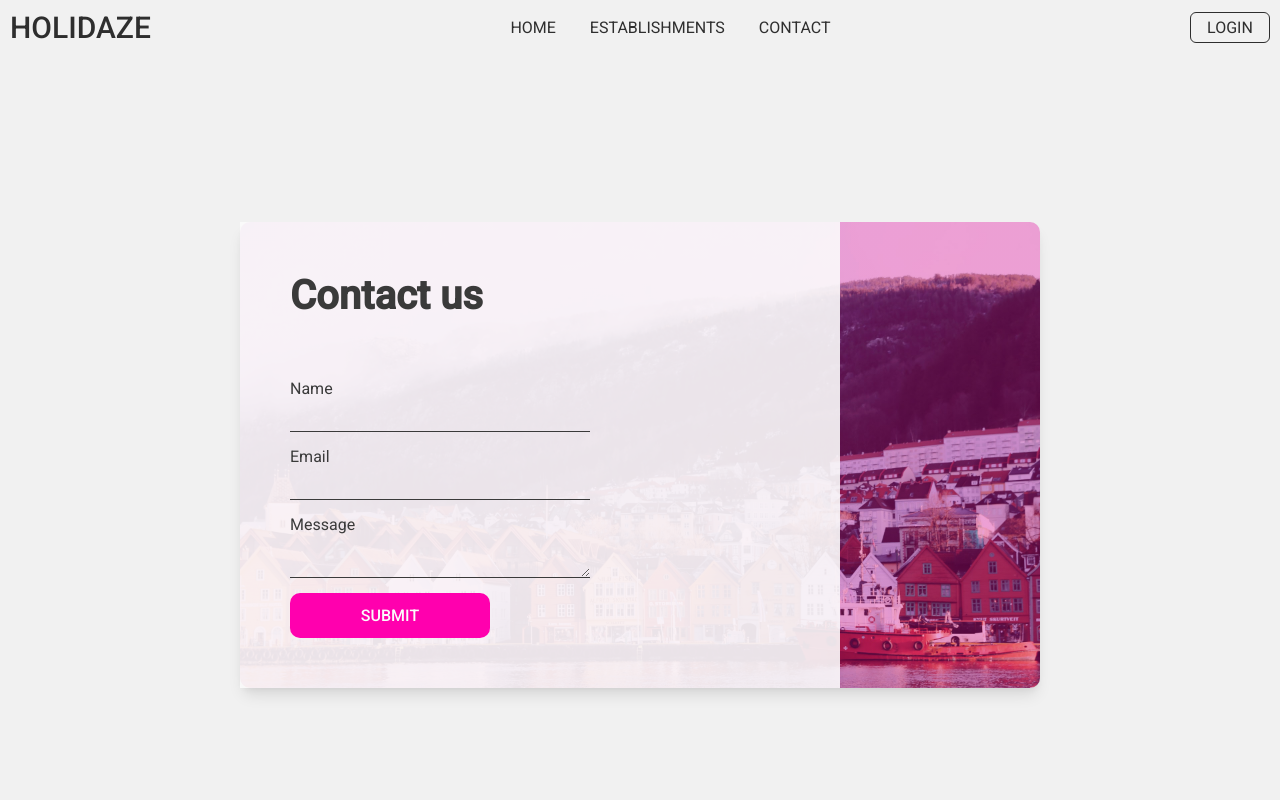
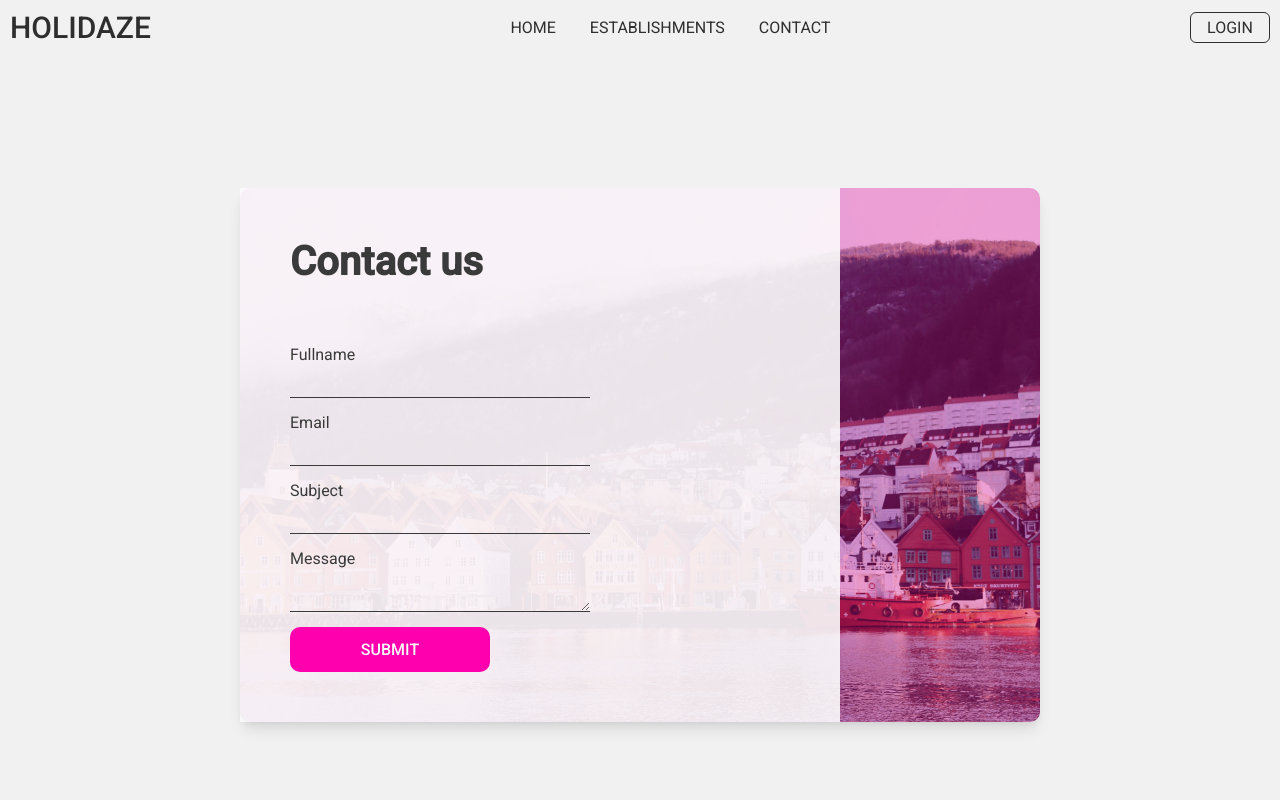
Before and after one commit to Noroff-FEU-Assignments/project-exam-2-RikkeLindberg, a Next.js app: page /contact in a window 1280 px wide. Shown: the top 800 px of the page. Built offline with nearby package versions, Linux system fonts and the light colour scheme.

Commit message:
make post request to Message

```diff
--- a/components/forms/ContactForm.js
+++ b/components/forms/ContactForm.js
@@ -1,25 +1,80 @@
+import axios from 'axios';
+import { useState } from 'react';
+import { useForm } from 'react-hook-form';
 import Heading from '../typography/Heading';
 import Button from '../ui/Button';
+import { BASE_URL } from '../../constants/api';
 import styles from './Forms.module.css';
 
+const url = BASE_URL + "messages";
+
 export default function ContactForm() {
+    const [posted, setPosted] = useState(false);
+    const [submitting, setSubmitting] = useState(false);
+	const [postError, setPostError] = useState(null);
+
+    const { register, handleSubmit, reset, formState: { errors }  } = useForm();
+
+    async function onSubmit(data) {
+		setSubmitting(true);
+		setPostError(null);
+        setPosted(false);
+        reset();
+
+		try {
+			const response = await axios.post(url, data);
+			console.log(response.data);
+            setPosted(true);
+		} catch (error) {
+			console.log("error", error);
+			setPostError(error.toString());
+		} finally {
+			setSubmitting(false);
+		}
+	}
+
     return (
         <div className={styles.container}>
             <Heading size="1" title="Contact us" />
-            <form className={styles.form} name="contact">
+            <form className={styles.form} onSubmit={handleSubmit(onSubmit)}>
+            { posted && <div>The form was submitted</div> }
+			{ postError && <div>Sorry! wrong</div> }
                 <div>
-                    <label htmlFor="name">Name</label>
-                    <input type="text" id="name" name="name" />
+                    <label htmlFor="full_name">Fullname</label>
+                    <input
+                        type="text"
+                        name="full_name"
+                        {...register('full_name', { required: true })}
+                    />
+                    { errors.full_name && <p>{ errors.full_name.message }</p> }
                 </div>
                 <div>
                     <label htmlFor="email">Email</label>
-                    <input type="text" id="email" name="email" />
+                    <input
+                        type="email"
+                        name="email"
+                        {...register('email', { required: true })}
+                    />
+                    { errors.email && <p>{ errors.email.message }</p> }
+                </div>
+                <div>
+                    <label htmlFor="subject">Subject</label>
+                    <input
+                        type="text"
+                        name="subject"
+                        {...register('subject', { required: true })}
+                    />
+                    { errors.subject && <p>{ errors.subject.message }</p> }
                 </div>
                 <div>
                     <label htmlFor="message">Message</label>
-                    <textarea id="message" name="message" />
+                    <textarea
+                        name="message"
+                        {...register('message', { required: true })}
+                    />
+                    { errors.message && <p>{ errors.message.message }</p> }
                 </div>
-                <Button type="submit">Submit</Button>
+                <Button type="submit" disabled={ submitting }>Submit</Button>
             </form>
         </div>
     )
```
